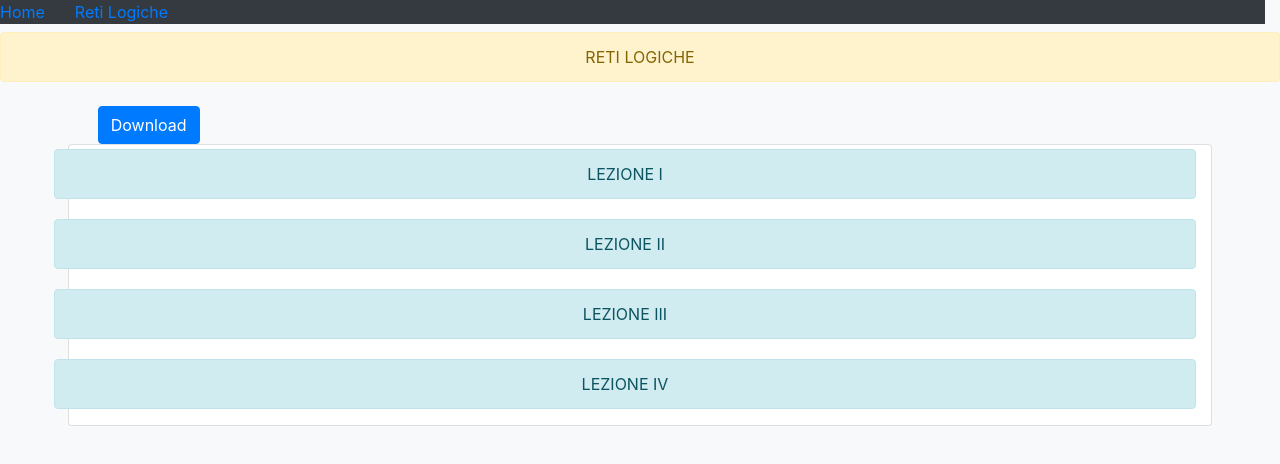
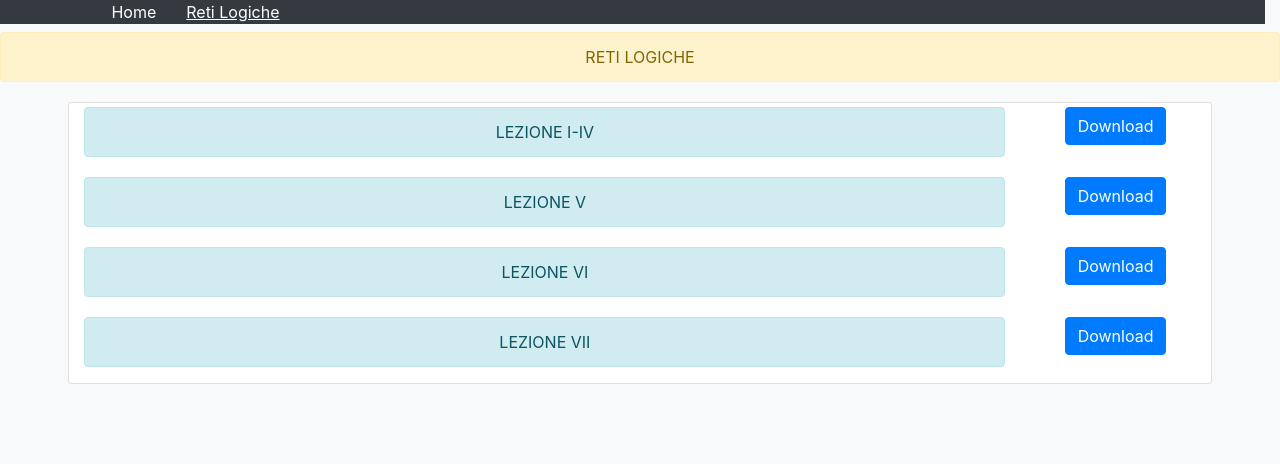
Before and after one commit to FontNotFound/AppuntiUnipi, a plain HTML site: page retiLogiche.html in a window 1280 px wide. Drawn offline with nearby package versions, Linux system fonts and the light colour scheme.

Commit message:
Updated homepage and loaded 4 lecture files for remote study

```diff
--- /dev/null
+++ b/common.js
@@ -0,0 +1,5 @@
+
+
+$(function(){
+    $("#navbar").load("navbar.html");
+});
--- /dev/null
+++ b/custom.css
@@ -0,0 +1,14 @@
+a{
+    text-decoration: none;
+    color: white;
+}
+
+a.active{
+    text-decoration: underline;
+    color: white;
+}
+
+a.hover{
+    text-decoration: none;
+    color: white;
+}
--- a/retiLogiche.html
+++ b/retiLogiche.html
@@ -3,17 +3,22 @@
     <head>
         <title> Reti Logiche | Leonardo Fontana</title>
         <link rel="stylesheet" href="https://cdn.jsdelivr.net/npm/bootstrap@4.0.0/dist/css/bootstrap.min.css" integrity="sha384-Gn5384xqQ1aoWXA+058RXPxPg6fy4IWvTNh0E263XmFcJlSAwiGgFAW/dAiS6JXm" crossorigin="anonymous">
+        <link rel="stylesheet" href="custom.css">
         <script src="https://cdn.jsdelivr.net/npm/bootstrap@4.0.0/dist/js/bootstrap.min.js" integrity="sha384-JZR6Spejh4U02d8jOt6vLEHfe/JQGiRRSQQxSfFWpi1MquVdAyjUar5+76PVCmYl" crossorigin="anonymous"></script>
         <script src="https://code.jquery.com/jquery-3.2.1.slim.min.js" integrity="sha384-KJ3o2DKtIkvYIK3UENzmM7KCkRr/rE9/Qpg6aAZGJwFDMVNA/GpGFF93hXpG5KkN" crossorigin="anonymous"></script>
         <script src="https://cdn.jsdelivr.net/npm/popper.js@1.12.9/dist/umd/popper.min.js" integrity="sha384-ApNbgh9B+Y1QKtv3Rn7W3mgPxhU9K/ScQsAP7hUibX39j7fakFPskvXusvfa0b4Q" crossorigin="anonymous"></script>
     </head>
     <body class="bg bg-light">
-        <div id="navbar" class="row bg bg-dark text-white py-auto my-auto w-100">
+        <div id="navbar" class="row bg bg-dark text-white py-auto my-auto w-100">ù
+            <div class="col-10 mx-auto">
+                <div class="row w-100">
                     <div class="col-auto">
                         <a href="index.html">Home</a>
                     </div>
                     <div class="col-auto">
-                <a href="retiLogiche.html">Reti Logiche</a>
+                        <a href="retiLogiche.html" class="active">Reti Logiche</a>
+                    </div>
+                </div>
             </div>
         </div>
         <div class="row w-100 mx-auto mt-2 text-center justify-content-center">
@@ -21,15 +26,16 @@
         </div>
         <div class="row w-100 mx-auto mt-1 justify-content-center text-center">
             <div class="col-11">
-                <div class="row w-100 justify-content-start mt-1">
+                <div class="card w-100">
+                    <div class="card-content">
+                        <div class="row w-100 my-0 mx-auto mt-1">
+                            <div class="col-10">
+                                <p class="alert alert-info w-100" role="button" onClick="openPage(1)"> LEZIONE I-IV </p>
+                            </div>
                             <div class="col-2">
-                        <a href="files/retilogiche.txt" download="retilogiche" class="btn btn-primary">Download</a>
+                                <a href="files/retilogiche1-4.txt" download="retilogiche1-4" class="btn btn-primary">Download</a>
                             </div>
                         </div>
-                <div class="card w-100">
-                    <div class="card-content">
-                        <div class="row w-100 mt-1">
-                            <p class="alert alert-info w-100" role="button" onClick="openPage(1)"> LEZIONE I </p>
                         <div class="collapse" id="lezione1">
                                 <div id="carouselExampleControls" class="carousel slide" data-bs-ride="carousel">
                                     <div class="carousel-inner">
@@ -53,15 +59,29 @@
                                     </button>
                                   </div>
                         </div>
+                        <div class="row w-100 my-0 mx-auto mt-1">
+                            <div class="col-10">
+                                <p class="alert alert-info w-100" role="button" onClick="openPage(2)"> LEZIONE V </p>
                             </div>
-                        <div class="row w-100 mt-1">
-                            <p class="alert alert-info w-100" role="button" onClick="openPage(2)"> LEZIONE II </p>
+                            <div class="col-2">
+                                <a href="files/retilogiche5.txt" download="retilogiche5" class="btn btn-primary">Download</a>
                             </div>
-                        <div class="row w-100 mt-1">
-                            <p class="alert alert-info w-100" role="button" onClick="openPage(3)"> LEZIONE III </p>
                         </div>
-                        <div class="row w-100 mt-1">
-                            <p class="alert alert-info w-100" role="button" onClick="openPage(4)"> LEZIONE IV </p>
+                        <div class="row w-100 my-0 mx-auto mt-1">
+                            <div class="col-10">
+                                <p class="alert alert-info w-100" role="button" onClick="openPage(3)"> LEZIONE VI </p>
+                            </div>
+                            <div class="col-2">
+                                <a href="files/retilogiche6.txt" download="retilogiche6" class="btn btn-primary">Download</a>
+                            </div>
+                        </div>
+                        <div class="row w-100 my-0 mx-auto mt-1">
+                            <div class="col-10">
+                                <p class="alert alert-info w-100" role="button" onClick="openPage(4)"> LEZIONE VII </p>
+                            </div>
+                            <div class="col-2">
+                                <a href="files/retilogiche7.txt" download="retilogiche7" class="btn btn-primary">Download</a>
+                            </div>
                         </div>
                     </div>
                 </div>
```
Also changed, not shown: index.html (+37 -6 lines), navbar.html (added, +12 -0 lines), files/retilogiche1-4.txt (renamed from files/retilogiche.txt), files/retilogiche5.txt (added), files/retilogiche6.txt (added), files/retilogiche7.txt (added). Lines whose indentation alone changed are shown as unchanged.
